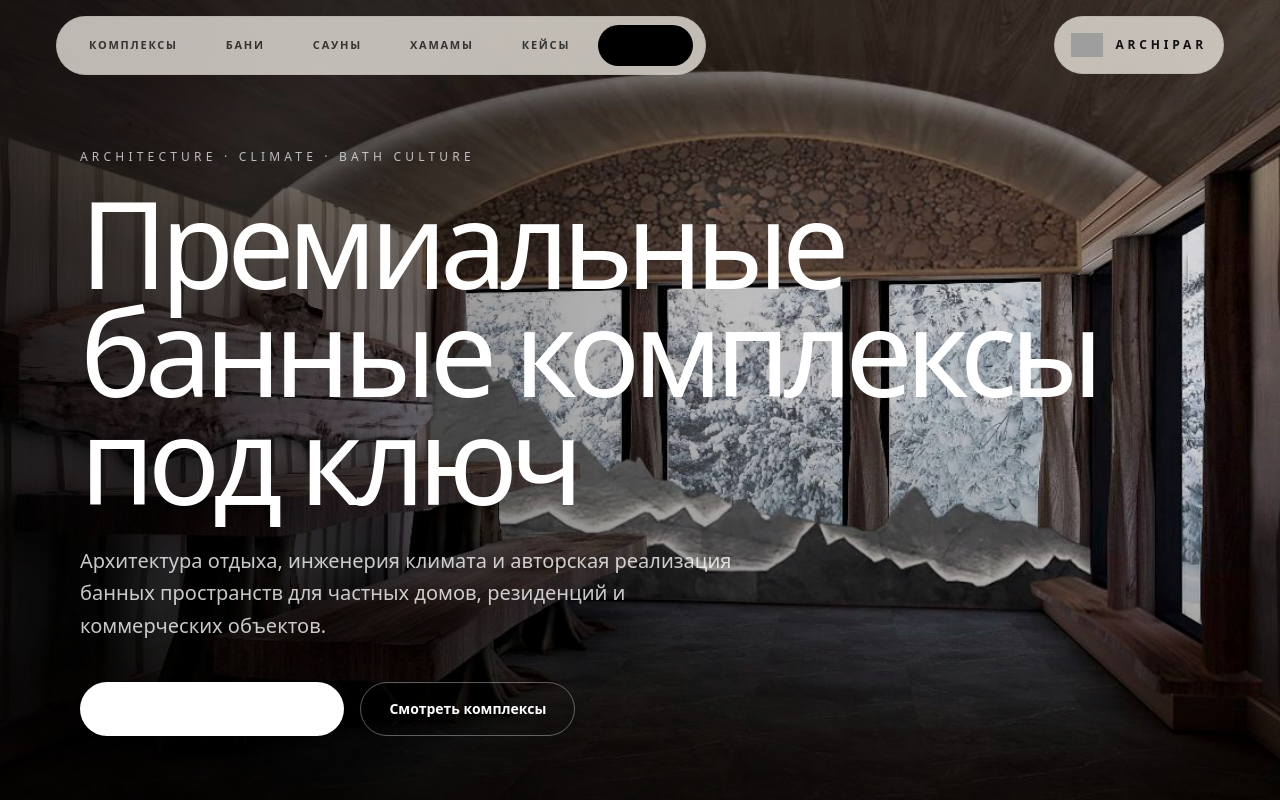
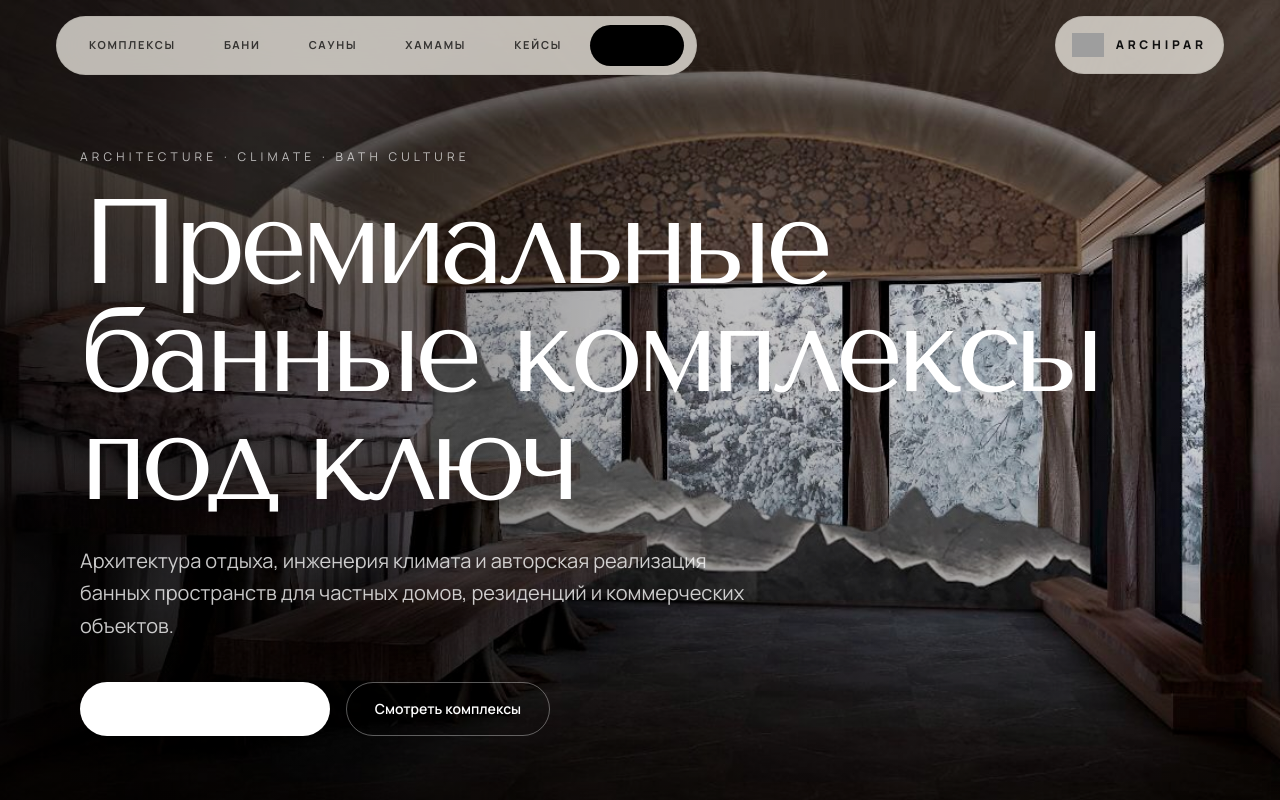
Before and after one commit to TatooineEnjoyer/archipar, a Next.js app: page / in a window 1280 px wide. Shown: the top 800 px of the page. Built offline with nearby package versions, Linux system fonts and the light colour scheme; grey boxes are pictures that could not be loaded.

Commit message:
Update globals.css

```diff
--- a/src/app/globals.css
+++ b/src/app/globals.css
@@ -4,7 +4,8 @@
   --background: #f4f0e8;
   --foreground: #111111;
   --bronze: #8a6a43;
-  --stone: #d8d0c4;
+  --stone: #e6ddd0;
+  --dark: #111111;
 }
 
 html {
@@ -15,7 +16,7 @@ body {
   margin: 0;
   background: var(--background);
   color: var(--foreground);
-  font-family: var(--font-manrope);
+  font-family: var(--font-body), Arial, sans-serif;
   -webkit-font-smoothing: antialiased;
   text-rendering: optimizeLegibility;
 }
@@ -24,14 +25,25 @@ h1,
 h2,
 h3,
 h4 {
-  font-family: var(--font-cormorant);
-}
-
-::selection {
-  background: rgba(138, 106, 67, 0.25);
+  font-family: var(--font-display), serif;
+  font-weight: 400;
 }
 
 a {
   color: inherit;
   text-decoration: none;
 }
+
+::selection {
+  background: rgba(138, 106, 67, 0.24);
+}
+
+.premium-blur {
+  background: rgba(244, 240, 232, 0.72);
+  backdrop-filter: blur(18px);
+  -webkit-backdrop-filter: blur(18px);
+}
+
+.soft-card-shadow {
+  box-shadow: 0 30px 90px rgba(0, 0, 0, 0.12);
+}
```
